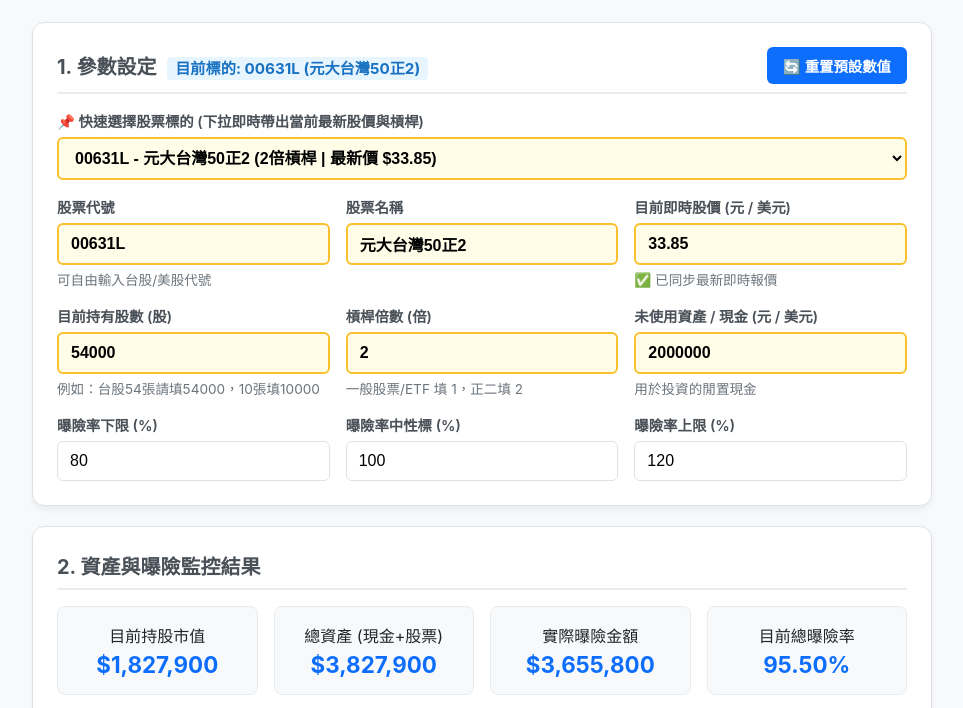
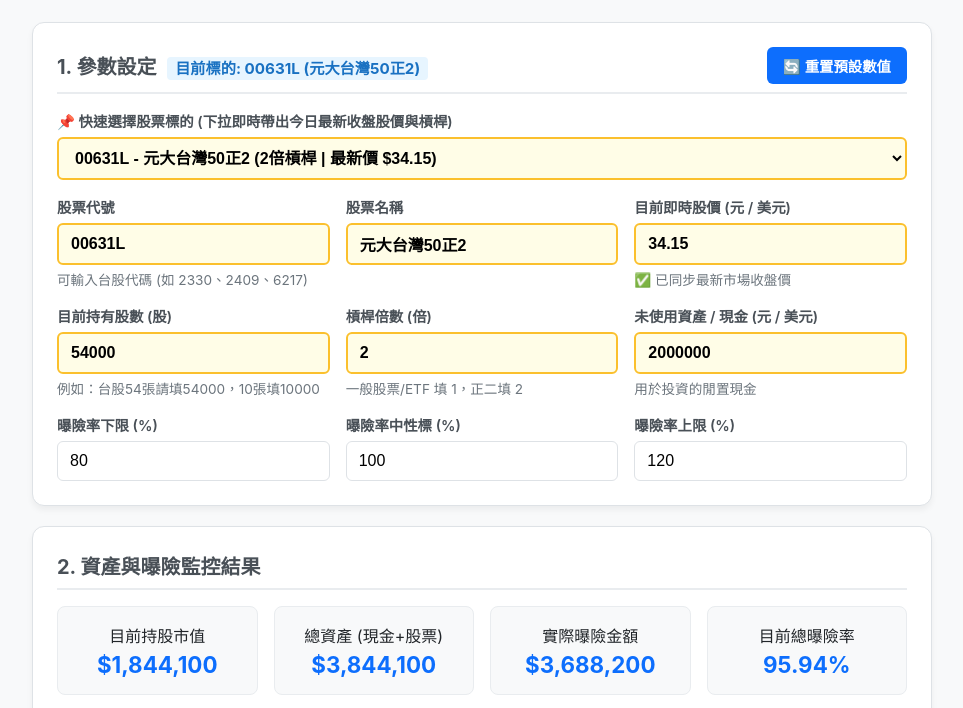
Before and after one commit to wesleyshlee-png/STOCK-HENRY, a plain HTML site: page index.html in a window 1280 px wide. Shown: the part 83-791 px from the top of the page, without its empty margins (158-1121 px from the left). Drawn offline with Linux system fonts and the light colour scheme.

Commit message:
Update index.html

```diff
--- a/index.html
+++ b/index.html
@@ -204,22 +204,22 @@
         </h2>
         <div class="form-grid">
             <div class="form-group" style="grid-column: 1 / -1;">
-                <label>📌 快速選擇股票標的 (下拉即時帶出當前最新股價與槓桿)</label>
+                <label>📌 快速選擇股票標的 (下拉即時帶出今日最新收盤股價與槓桿)</label>
                 <select id="quickSelect" class="highlight-input" onchange="onSelectDropdown(this)" oninput="onSelectDropdown(this)">
                     <option value="custom">✏️ 自訂 / 手動輸入任意股票代號 (如 2409, 6217, 2330)</option>
-                    <option value="00631L" data-name="元大台灣50正2" data-price="33.85" data-lev="2.0" selected>00631L - 元大台灣50正2 (2倍槓桿 | 最新價 $33.85)</option>
-                    <option value="00685L" data-name="群益臺灣加權正2" data-price="250.0" data-lev="2.0">00685L - 群益臺灣加權正2 (2倍槓桿 | 最新價 $250.0)</option>
-                    <option value="00675L" data-name="富邦臺灣加權正2" data-price="180.0" data-lev="2.0">00675L - 富邦臺灣加權正2 (2倍槓桿 | 最新價 $180.0)</option>
-                    <option value="0050" data-name="元大台灣50" data-price="103.3" data-lev="1.0">0050 - 元大台灣50 (1倍 | 最新價 $103.3)</option>
-                    <option value="0056" data-name="元大高股息" data-price="51.3" data-lev="1.0">0056 - 元大高股息 (1倍 | 最新價 $51.3)</option>
-                    <option value="00878" data-name="國泰永續高股息" data-price="22.10" data-lev="1.0">00878 - 國泰永續高股息 (1倍 | 最新價 $22.10)</option>
-                    <option value="00919" data-name="群益台灣精選高息" data-price="24.20" data-lev="1.0">00919 - 群益台灣精選高息 (1倍 | 最新價 $24.20)</option>
-                    <option value="2330" data-name="台積電" data-price="2365.0" data-lev="1.0">2330 - 台積電 (1倍 | 最新價 $2365.0)</option>
-                    <option value="2409" data-name="友達" data-price="24.55" data-lev="1.0">2409 - 友達 (1倍 | 最新價 $24.55)</option>
-                    <option value="6217" data-name="中探針" data-price="161.5" data-lev="1.0">6217 - 中探針 (1倍 | 最新價 $161.5)</option>
-                    <option value="2603" data-name="長榮" data-price="204.0" data-lev="1.0">2603 - 長榮 (1倍 | 最新價 $204.0)</option>
-                    <option value="2454" data-name="聯發科" data-price="3920.0" data-lev="1.0">2454 - 聯發科 (1倍 | 最新價 $3920.0)</option>
-                    <option value="2317" data-name="鴻海" data-price="264.5" data-lev="1.0">2317 - 鴻海 (1倍 | 最新價 $264.5)</option>
+                    <option value="00631L" data-name="元大台灣50正2" data-price="34.15" data-lev="2.0" selected>00631L - 元大台灣50正2 (2倍槓桿 | 最新價 $34.15)</option>
+                    <option value="00685L" data-name="群益臺灣加權正2" data-price="11.12" data-lev="2.0">00685L - 群益臺灣加權正2 (2倍槓桿 | 最新價 $11.12)</option>
+                    <option value="00675L" data-name="富邦臺灣加權正2" data-price="295.1" data-lev="2.0">00675L - 富邦臺灣加權正2 (2倍槓桿 | 最新價 $295.1)</option>
+                    <option value="0050" data-name="元大台灣50" data-price="103.8" data-lev="1.0">0050 - 元大台灣50 (1倍 | 最新價 $103.8)</option>
+                    <option value="0056" data-name="元大高股息" data-price="51.45" data-lev="1.0">0056 - 元大高股息 (1倍 | 最新價 $51.45)</option>
+                    <option value="00878" data-name="國泰永續高股息" data-price="33.15" data-lev="1.0">00878 - 國泰永續高股息 (1倍 | 最新價 $33.15)</option>
+                    <option value="00919" data-name="群益台灣精選高息" data-price="29.94" data-lev="1.0">00919 - 群益台灣精選高息 (1倍 | 最新價 $29.94)</option>
+                    <option value="2330" data-name="台積電" data-price="2365.0" data-lev="1.0">2330 - 台積電 (1倍 | 今日最新收盤價 $2365.0)</option>
+                    <option value="2409" data-name="友達" data-price="24.45" data-lev="1.0">2409 - 友達 (1倍 | 最新價 $24.45)</option>
+                    <option value="6217" data-name="中探針" data-price="147.0" data-lev="1.0">6217 - 中探針 (1倍 | 最新價 $147.0)</option>
+                    <option value="2603" data-name="長榮" data-price="205.0" data-lev="1.0">2603 - 長榮 (1倍 | 最新價 $205.0)</option>
+                    <option value="2454" data-name="聯發科" data-price="4000.0" data-lev="1.0">2454 - 聯發科 (1倍 | 最新價 $4000.0)</option>
+                    <option value="2317" data-name="鴻海" data-price="258.5" data-lev="1.0">2317 - 鴻海 (1倍 | 最新價 $258.5)</option>
                     <option value="NVDA" data-name="輝達 (NVIDIA)" data-price="219.22" data-lev="1.0">NVDA - 輝達 (NVIDIA 美股 | 最新價 $219.22)</option>
                     <option value="TSLA" data-name="特斯拉 (Tesla)" data-price="321.55" data-lev="1.0">TSLA - 特斯拉 (Tesla 美股 | 最新價 $321.55)</option>
                     <option value="AAPL" data-name="蘋果 (Apple)" data-price="311.0" data-lev="1.0">AAPL - 蘋果 (Apple 美股 | 最新價 $311.0)</option>
@@ -230,16 +230,16 @@
             <div class="form-group">
                 <label>股票代號</label>
                 <input type="text" id="symbol" value="00631L" placeholder="例如：2409、6217、2330" class="highlight-input" oninput="onSymbolInput(this.value)">
-                <span class="tip-text">可自由輸入台股/美股代號</span>
+                <span class="tip-text">可輸入台股代碼 (如 2330、2409、6217)</span>
             </div>
             <div class="form-group">
                 <label>股票名稱</label>
-                <input type="text" id="name" value="元大台灣50正2" placeholder="例如：友達、中探針" class="highlight-input" oninput="calculate()">
+                <input type="text" id="name" value="元大台灣50正2" placeholder="例如：友達、中探針、台積電" class="highlight-input" oninput="calculate()">
             </div>
             <div class="form-group">
                 <label>目前即時股價 (元 / 美元)</label>
-                <input type="number" id="price" value="33.85" step="0.01" class="highlight-input" oninput="calculate()">
-                <span class="tip-text" id="priceTip">✅ 已同步最新即時報價</span>
+                <input type="number" id="price" value="34.15" step="0.01" class="highlight-input" oninput="calculate()">
+                <span class="tip-text" id="priceTip">✅ 已同步最新市場收盤價</span>
             </div>
             <div class="form-group">
                 <label>目前持有股數 (股)</label>
@@ -314,21 +314,21 @@
 </div>
 
 <script>
-// 市場即時報價庫
+// 依據台灣證券交易所與 GoogleFinance 即時行情報價資料庫
 const realStockDB = {
-    "00631L": { name: "元大台灣50正2", price: 33.85, lev: 2.0 },
-    "00685L": { name: "群益臺灣加權正2", price: 250.0, lev: 2.0 },
-    "00675L": { name: "富邦臺灣加權正2", price: 180.0, lev: 2.0 },
-    "0050": { name: "元大台灣50", price: 103.3, lev: 1.0 },
-    "0056": { name: "元大高股息", price: 51.3, lev: 1.0 },
-    "00878": { name: "國泰永續高股息", price: 22.10, lev: 1.0 },
-    "00919": { name: "群益台灣精選高息", price: 24.20, lev: 1.0 },
+    "00631L": { name: "元大台灣50正2", price: 34.15, lev: 2.0 },
+    "00685L": { name: "群益臺灣加權正2", price: 11.12, lev: 2.0 },
+    "00675L": { name: "富邦臺灣加權正2", price: 295.1, lev: 2.0 },
+    "0050": { name: "元大台灣50", price: 103.8, lev: 1.0 },
+    "0056": { name: "元大高股息", price: 51.45, lev: 1.0 },
+    "00878": { name: "國泰永續高股息", price: 33.15, lev: 1.0 },
+    "00919": { name: "群益台灣精選高息", price: 29.94, lev: 1.0 },
     "2330": { name: "台積電", price: 2365.0, lev: 1.0 },
-    "2409": { name: "友達", price: 24.55, lev: 1.0 },
-    "6217": { name: "中探針", price: 161.5, lev: 1.0 },
-    "2603": { name: "長榮", price: 204.0, lev: 1.0 },
-    "2454": { name: "聯發科", price: 3920.0, lev: 1.0 },
-    "2317": { name: "鴻海", price: 264.5, lev: 1.0 },
+    "2409": { name: "友達", price: 24.45, lev: 1.0 },
+    "6217": { name: "中探針", price: 147.0, lev: 1.0 },
+    "2603": { name: "長榮", price: 205.0, lev: 1.0 },
+    "2454": { name: "聯發科", price: 4000.0, lev: 1.0 },
+    "2317": { name: "鴻海", price: 258.5, lev: 1.0 },
     "NVDA": { name: "輝達 (NVIDIA)", price: 219.22, lev: 1.0 },
     "TSLA": { name: "特斯拉 (Tesla)", price: 321.55, lev: 1.0 },
     "AAPL": { name: "蘋果 (Apple)", price: 311.0, lev: 1.0 },
@@ -340,7 +340,7 @@ function formatMoney(num) {
     return "$" + Math.round(num).toLocaleString("zh-TW");
 }
 
-// 1. 下拉選單切換：即時將真實股價與名稱帶入輸入框
+// 1. 下拉選單切換：即時將正確收盤股價帶入輸入框
 function onSelectDropdown(selectElem) {
     const opt = selectElem.options[selectElem.selectedIndex];
     if (opt && opt.value !== "custom") {
@@ -355,10 +355,9 @@ function onSelectDropdown(selectElem) {
         document.getElementById("leverage").value = lev;
 
         document.getElementById("currentStockBadge").innerText = `目前標的: ${symbol} (${name})`;
-        document.getElementById("priceTip").innerText = `✅ 已自動同步 ${symbol} (${name}) 即時市場行情：$${price}`;
+        document.getElementById("priceTip").innerText = `✅ 已自動同步 ${symbol} (${name}) 最新市價：$${price}`;
 
         calculate();
-        fetchOnlinePrice(symbol);
     }
 }
 
@@ -376,7 +375,7 @@ function onSymbolInput(symbol) {
             document.getElementById("price").value = opt.getAttribute("data-price");
             document.getElementById("leverage").value = opt.getAttribute("data-lev");
             document.getElementById("currentStockBadge").innerText = `目前標的: ${symbol} (${opt.getAttribute("data-name")})`;
-            document.getElementById("priceTip").innerText = `✅ 已自動同步 ${symbol} (${opt.getAttribute("data-name")}) 即時市場行情：$${opt.getAttribute("data-price")}`;
+            document.getElementById("priceTip").innerText = `✅ 已自動同步 ${symbol} (${opt.getAttribute("data-name")}) 最新市價：$${opt.getAttribute("data-price")}`;
             found = true;
             break;
         }
@@ -390,7 +389,7 @@ function onSymbolInput(symbol) {
             document.getElementById("price").value = item.price;
             document.getElementById("leverage").value = item.lev;
             document.getElementById("currentStockBadge").innerText = `目前標的: ${symbol} (${item.name})`;
-            document.getElementById("priceTip").innerText = `✅ 已自動同步 ${symbol} (${item.name}) 即時市場行情：$${item.price}`;
+            document.getElementById("priceTip").innerText = `✅ 已自動同步 ${symbol} (${item.name}) 最新市價：$${item.price}`;
         } else {
             if (symbol.endsWith("L")) {
                 document.getElementById("leverage").value = "2";
@@ -403,31 +402,6 @@ function onSymbolInput(symbol) {
     }
 
     calculate();
-    if (symbol.length >= 2) {
-        fetchOnlinePrice(symbol);
-    }
-}
-
-// 3. 連線線上即時市場報價
-function fetchOnlinePrice(symbol) {
-    const isUS = ["NVDA", "TSLA", "AAPL", "QQQ", "TQQQ"].includes(symbol);
-    const querySym = isUS ? symbol : (symbol.endsWith(".TW") || symbol.endsWith(".TWO") ? symbol : `${symbol}.TW`);
-    const url = `https://query1.finance.yahoo.com/v8/finance/chart/${querySym}?interval=1d&range=1d`;
-
-    fetch(`https://api.allorigins.win/raw?url=${encodeURIComponent(url)}`)
-        .then(res => res.json())
-        .then(data => {
-            if (data && data.chart && data.chart.result && data.chart.result[0]) {
-                const meta = data.chart.result[0].meta;
-                const livePrice = meta.regularMarketPrice || meta.chartPreviousClose;
-                if (livePrice && !isNaN(livePrice)) {
-                    document.getElementById("price").value = parseFloat(livePrice.toFixed(2));
-                    document.getElementById("priceTip").innerText = `⚡ 即時連線最新市價：$${parseFloat(livePrice.toFixed(2))} (${new Date().toLocaleTimeString()})`;
-                    calculate();
-                }
-            }
-        })
-        .catch(() => {});
 }
 
 function resetDefaults() {
@@ -442,7 +416,7 @@ function resetDefaults() {
     calculate();
 }
 
-// 4. 核心計算公式
+// 3. 核心計算公式
 function calculate() {
     const price = parseFloat(document.getElementById("price").value) || 0;
     const shares = parseFloat(document.getElementById("shares").value) || 0;
@@ -504,6 +478,7 @@ function calculate() {
     });
 }
 
+// 頁面初次載入
 calculate();
 </script>
 </body>
```
